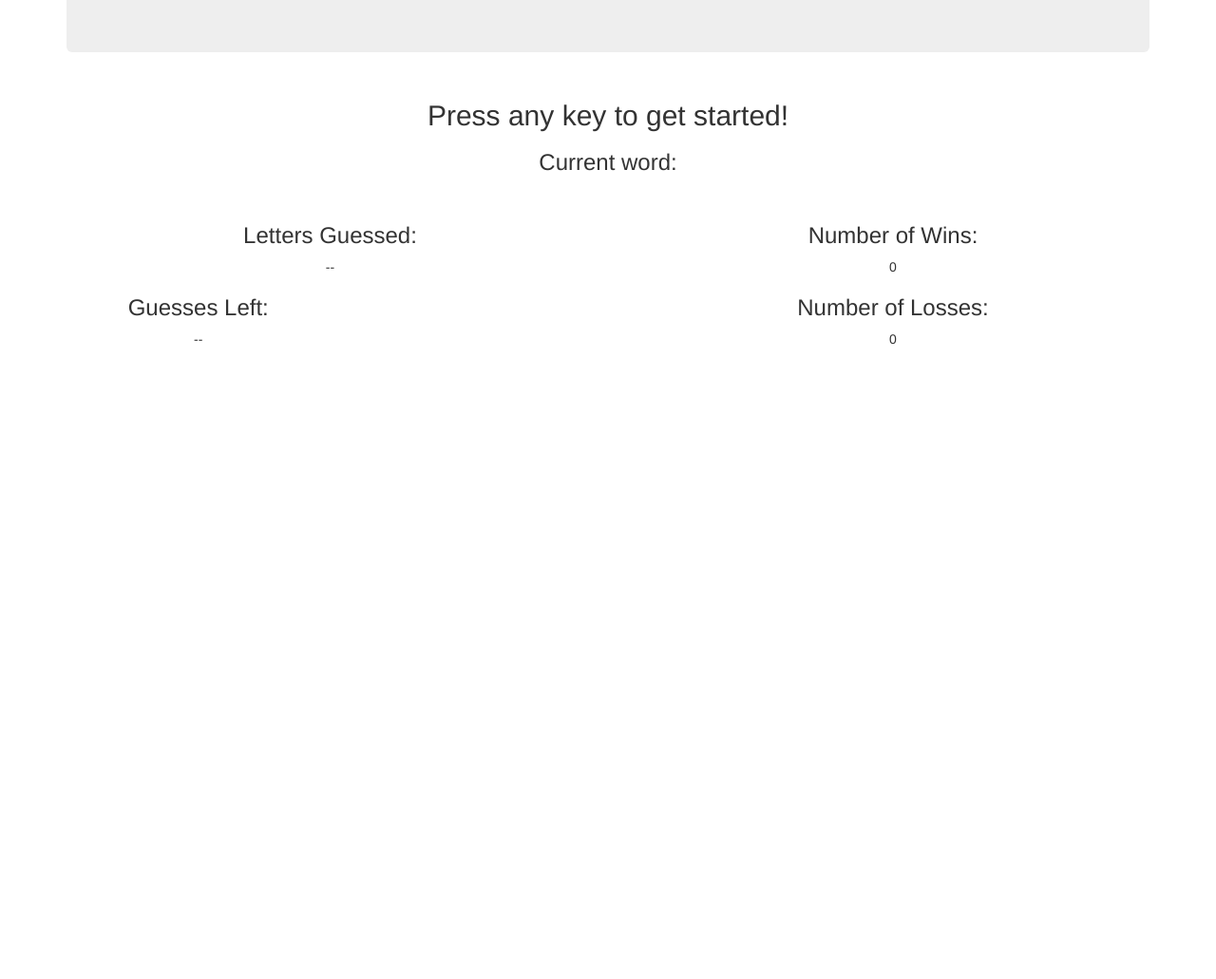
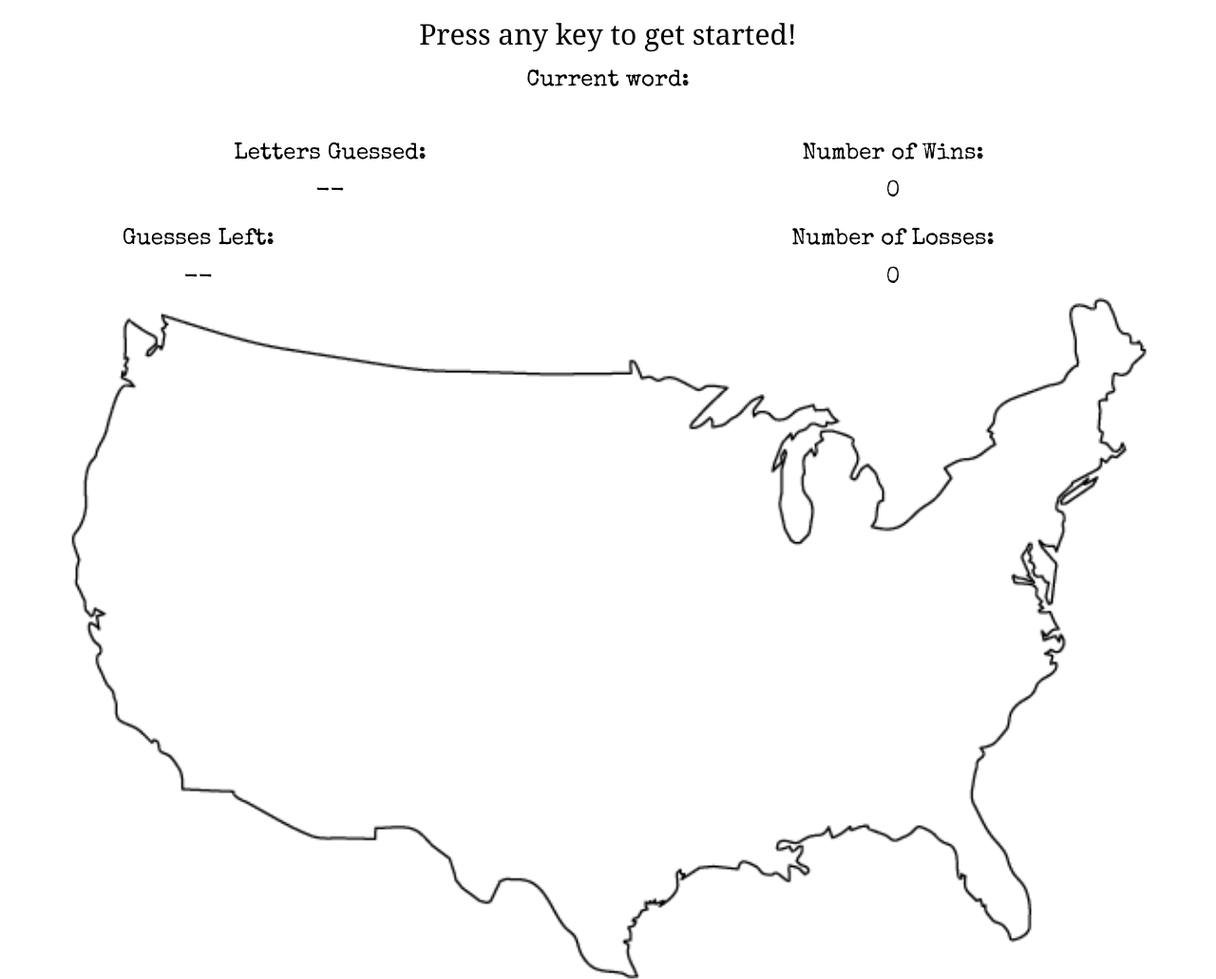
Before and after one commit to SarahBarry/HangmanGame, a plain HTML site: page index.html in a window 1280 px wide. Shown: the part 223-1254 px from the top of the page at 95% size. Before the commit the page ends 800 px from the top, so only its background shows below. Drawn offline with nearby package versions, Linux system fonts and the light colour scheme.

Commit message:
working links

```diff
--- a/index.html
+++ b/index.html
@@ -4,7 +4,7 @@
 <head>
 	<link rel="stylesheet" href="https://maxcdn.bootstrapcdn.com/bootstrap/3.3.7/css/bootstrap.min.css" integrity="sha384-BVYiiSIFeK1dGmJRAkycuHAHRg32OmUcww7on3RYdg4Va+PmSTsz/K68vbdEjh4u"
 	 crossorigin="anonymous">
-	<link rel="stylesheet" type="text/css" href="">
+	<link rel="stylesheet" type="text/css" href="assets/css/style.css">
 	<link href="https://fonts.googleapis.com/css?family=Abril+Fatface|Sigmar+One|Special+Elite" rel="stylesheet">
 
   	<title>Hangman</title>
@@ -65,11 +65,11 @@
 			</div>
 
 			<div class="col-xl-12 col-xl-12">
-				<img class="center-block" src="" alt"usa">
+				<img class="center-block" src="assets/images/d235f299b066db32dbcfd32e514c95ae_united-states-outline-map-america-drawing-outline_595-379.gif" alt"usa">
 			</div>
 		</div>
   </div>
-  <script type="text/javascript" src=""></script>
+  <script type="text/javascript" src="hangman.js"></script>
 </body>
 
 </html>
```
Also changed, not shown: 1 other file.
